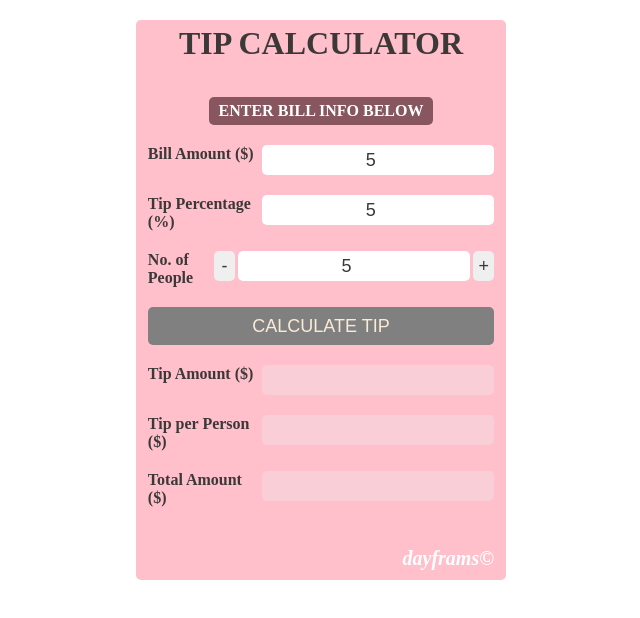
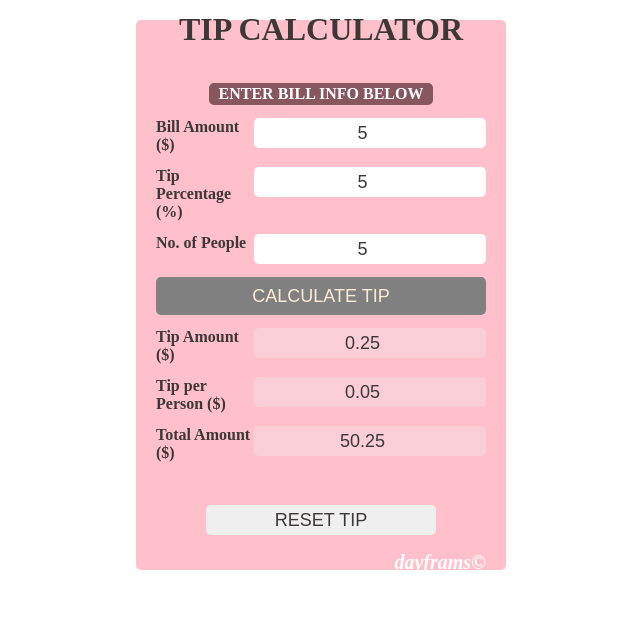
Before and after one commit to dayframs/TIP-CALCULATOR, a plain HTML site: page index.html in a window 1280 px wide. Both pictures are taken after typing "5", "5", "5" into the empty fields and a click on the button "CALCULATE TIP". Shown: the whole page, without its empty margins (319-959 px from the left). Drawn offline with Linux system fonts and the light colour scheme.

Commit message:
second commit

```diff
--- a/index.html
+++ b/index.html
@@ -13,31 +13,30 @@
             <p id="enter">Enter Bill Info Below</p>
             <div>
                 <label for="Bill">Bill Amount ($)</label>
-        <input type="number" name="Bill">
+        <input id="bill" type="number" name="Bill" required>
             </div>
             <div>
                 <label for="percent">Tip Percentage (%)</label>
-        <input type="number">
+        <input id="percent" type="number" required>
             </div>
             <div>
                 <label for="split">No. of People</label>
-                <button class="btn">-</button>
-                <input type="number">
-                <button class="btn">+</button>
+                <input id="split" type="number" required>
             </div>
-            <button id="btn2">CALCULATE TIP</button>
+            <button id="btn2" onclick="calculate()">CALCULATE TIP</button>
             <div>
                 <label for="tip">Tip Amount ($)</label>
-                <input type="number" disabled>
+                <input id="tipAmount" type="number" disabled>
             </div>
             <div>
                 <label for="tip">Tip per Person ($)</label>
-                <input type="number" disabled>
+                <input id="tipPerPerson" type="number" disabled>
             </div>
             <div>
                 <label for="tip">Total Amount ($)</label>
-                <input type="number" disabled>
+                <input id="totalAmount" type="number" disabled>
             </div>
+            <button id="btn3" onclick="reset()">RESET TIP</button>
 
         <p id="logo">dayframs&#169;</p>
 
--- a/tip.css
+++ b/tip.css
@@ -6,7 +6,7 @@
 }
 .container {
     width: 370px;
-    height: 560px;
+    height: 550px;
     background-color: pink;
     margin: 20px auto;
     display: flex;
@@ -22,14 +22,14 @@
     padding: 20px 20px 5px 20px;
     font-size: 16px;
     font-weight: 600;
-    gap: 20px;
+    gap: 13px;
 }
 #calc #enter {
     margin: auto;
     text-transform: uppercase;
     background-color: rgb(135, 86, 95);
     color: white;
-    padding: 5px 10px;
+    padding: 2px 10px;
     border-radius: 5px;
 }
  #calc input,
@@ -40,13 +40,15 @@
     text-align: center;
     font-size: 18px;
 }
-#calc .btn {
-    width: 30px;
+#calc #btn3 {
     cursor: pointer;
-    transition: all 0.15s;
+    transition: all 0.25s;
+    width: 230px;
+    margin: auto;
+    margin-top: 30px;
 }
-#calc .btn:active {
-    transform: scaleX(1.2);
+#calc #btn3:active {
+    transform: scaleX(0.6);
     background-color: grey;
 }
 #calc #btn2 {
@@ -60,6 +62,7 @@
 #calc #btn2:active {
     transform: scale(1.1);
 }
+#calc #btn3:hover,
 #calc #btn2:hover {
     background-color: rgb(159, 156, 156);
 }
@@ -70,7 +73,7 @@
 }
 #logo {
 text-align: right;
-margin-top: 20px;
+margin-top: 3px;
 font-size: 20px;
 font-style: italic;
 color: white;
--- a/tip.js
+++ b/tip.js
@@ -0,0 +1,24 @@
+let a, b, f, g;
+let c;
+let e;
+let d;
+function calculate() {
+    a = bill.value;
+    b = percent.value;
+    c = split.value;
+    d = b / 100;
+    tipAmount.value = d * a;
+    e = tipAmount.value;
+    f = tipPerPerson.value;
+    g = totalAmount.value;
+    tipPerPerson.value = e / c;
+    totalAmount.value = eval(a + e);
+}
+function reset() {
+    bill.value = '';
+    percent.value = '';
+    split.value = '';
+    tipAmount.value = '';
+    tipPerPerson.value = '';
+    totalAmount.value = '';
+}
```
